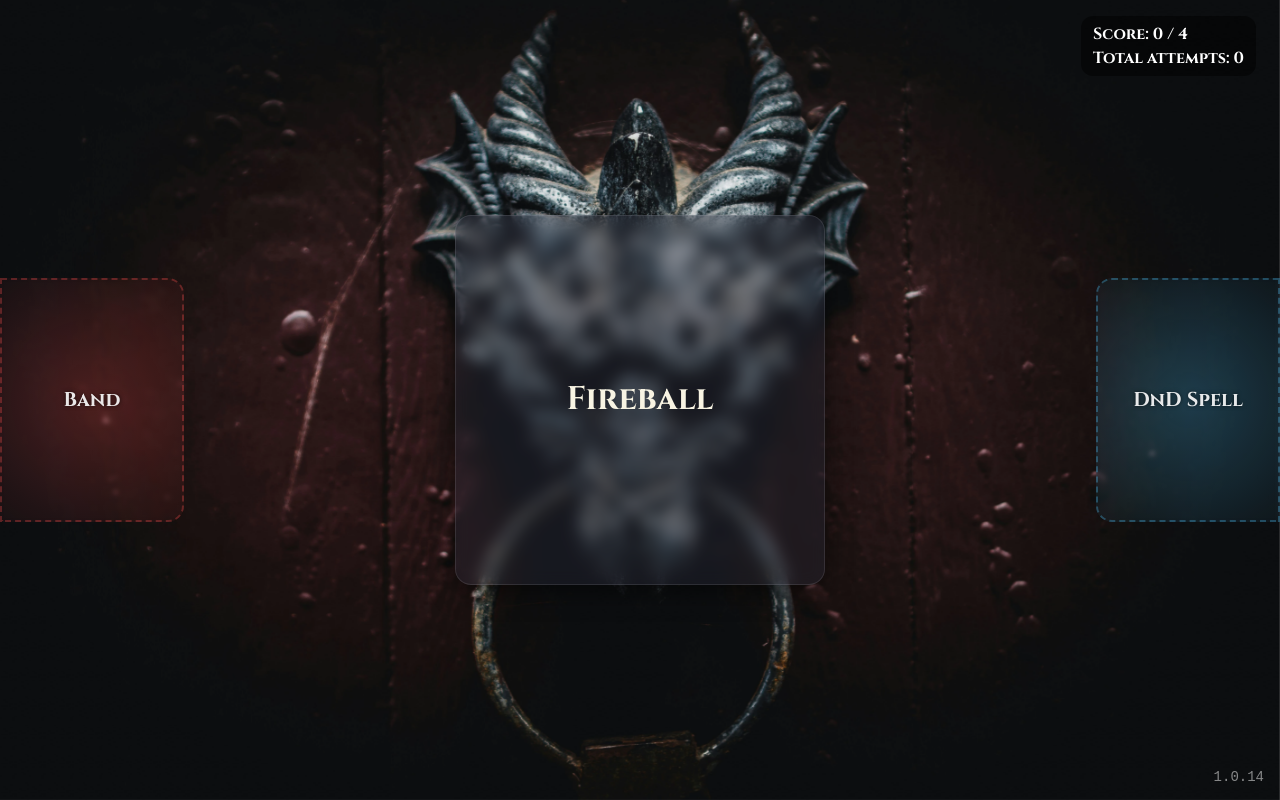
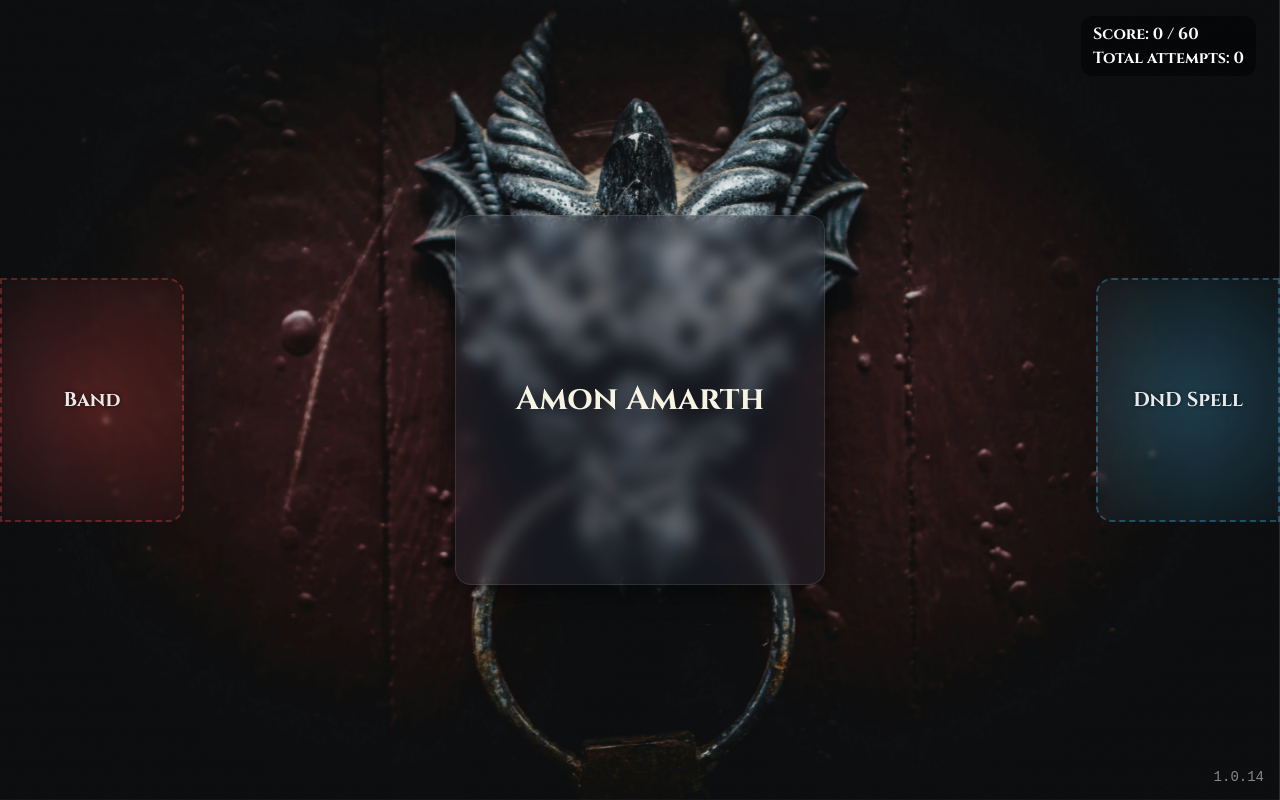
Before and after one commit to narolan/spell-swipe, a React (Vite) app: page / in a window 1280 px wide. Both pictures are taken after a click on the button "Play". Built offline with nearby package versions, Linux system fonts and the light colour scheme.

Commit message:
add spells

```diff
--- a/src/components/swipeZone/SwipeZone.jsx
+++ b/src/components/swipeZone/SwipeZone.jsx
@@ -7,10 +7,66 @@
 
 const SwipeZone = ({onEnd, mode}) => {
     const [cards, setCards] = useState([
-        {name: "Fireball", type: "spell"},
-        {name: "DoomSword", type: "band"},
-        {name: "Magic Missile", type: "spell"},
-        {name: "Bal-Sagoth", type: "band"}
+        {"name": "Amon Amarth", "type": "band"},
+        {"name": "Arms of Hadar", "type": "spell"},
+        {"name": "Banishment", "type": "spell"},
+        {"name": "Battlecross", "type": "band"},
+        {"name": "Behemoth", "type": "band"},
+        {"name": "Belphegor", "type": "band"},
+        {"name": "Blight", "type": "spell"},
+        {"name": "Blind Guardian", "type": "band"},
+        {"name": "Burning Hands", "type": "spell"},
+        {"name": "Carnifex", "type": "band"},
+        {"name": "Chaos Bolt", "type": "spell"},
+        {"name": "Chill Touch", "type": "spell"},
+        {"name": "Cloudkill", "type": "spell"},
+        {"name": "Command", "type": "spell"},
+        {"name": "Contagion", "type": "spell"},
+        {"name": "Crown of Madness", "type": "spell"},
+        {"name": "Dark Funeral", "type": "band"},
+        {"name": "Darkthrone", "type": "band"},
+        {"name": "Death Angel", "type": "band"},
+        {"name": "Destruction", "type": "band"},
+        {"name": "Disintegrate", "type": "spell"},
+        {"name": "Dying Fetus", "type": "band"},
+        {"name": "Earth Tremor", "type": "spell"},
+        {"name": "Eldritch Blast", "type": "spell"},
+        {"name": "Enslaved", "type": "band"},
+        {"name": "Exodus", "type": "band"},
+        {"name": "Finger of Death", "type": "spell"},
+        {"name": "Fireball", "type": "spell"},
+        {"name": "Flame Blade", "type": "spell"},
+        {"name": "Fleshgod Apocalypse", "type": "band"},
+        {"name": "Goatwhore", "type": "band"},
+        {"name": "Graveworm", "type": "band"},
+        {"name": "Guiding Bolt", "type": "spell"},
+        {"name": "Hellish Rebuke", "type": "spell"},
+        {"name": "Immolation", "type": "band"},
+        {"name": "Incantation", "type": "band"},
+        {"name": "Inflict Wounds", "type": "spell"},
+        {"name": "Lorna Shore", "type": "band"},
+        {"name": "Magic Missile", "type": "spell"},
+        {"name": "Morbid Angel", "type": "band"},
+        {"name": "Nightbringer", "type": "band"},
+        {"name": "Obituary", "type": "band"},
+        {"name": "Phantasmal Killer", "type": "spell"},
+        {"name": "Possessed", "type": "band"},
+        {"name": "Power Word Kill", "type": "spell"},
+        {"name": "Ray of Enfeeblement", "type": "spell"},
+        {"name": "Scorching Ray", "type": "spell"},
+        {"name": "Shield", "type": "spell"},
+        {"name": "Skeletonwitch", "type": "band"},
+        {"name": "Soulburn", "type": "band"},
+        {"name": "Spiritual Weapon", "type": "spell"},
+        {"name": "Suffocation", "type": "band"},
+        {"name": "Thunderwave", "type": "spell"},
+        {"name": "Vader", "type": "band"},
+        {"name": "Vampiric Touch", "type": "spell"},
+        {"name": "Venom", "type": "band"},
+        {"name": "Watain", "type": "band"},
+        {"name": "Winterfylleth", "type": "band"},
+        {"name": "Witch Bolt", "type": "spell"},
+        {"name": "Wrathful Smite", "type": "spell"}
     ]);
     const [index, setIndex] = useState(0);
     const [x, setX] = useState(0);
```
